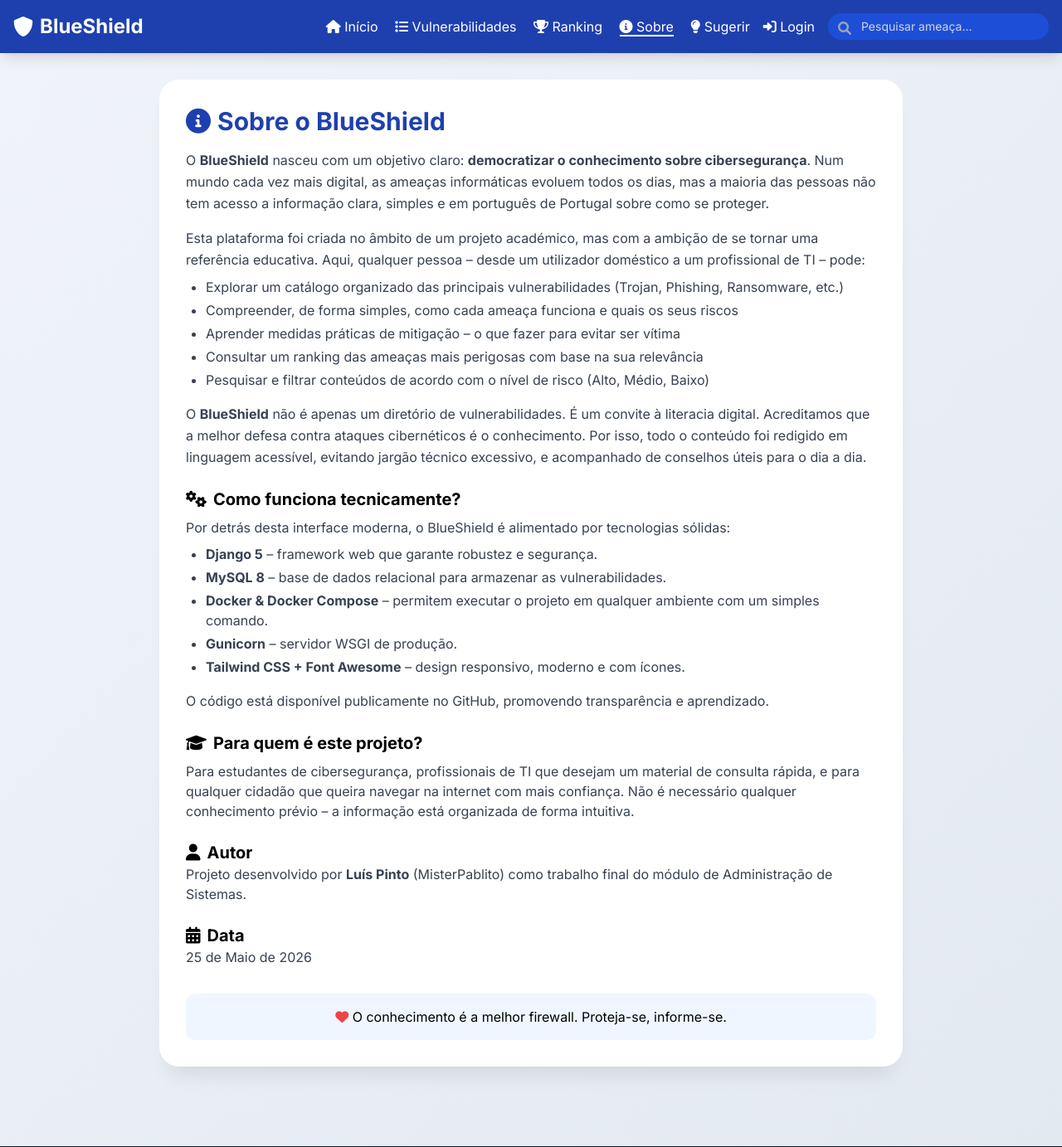
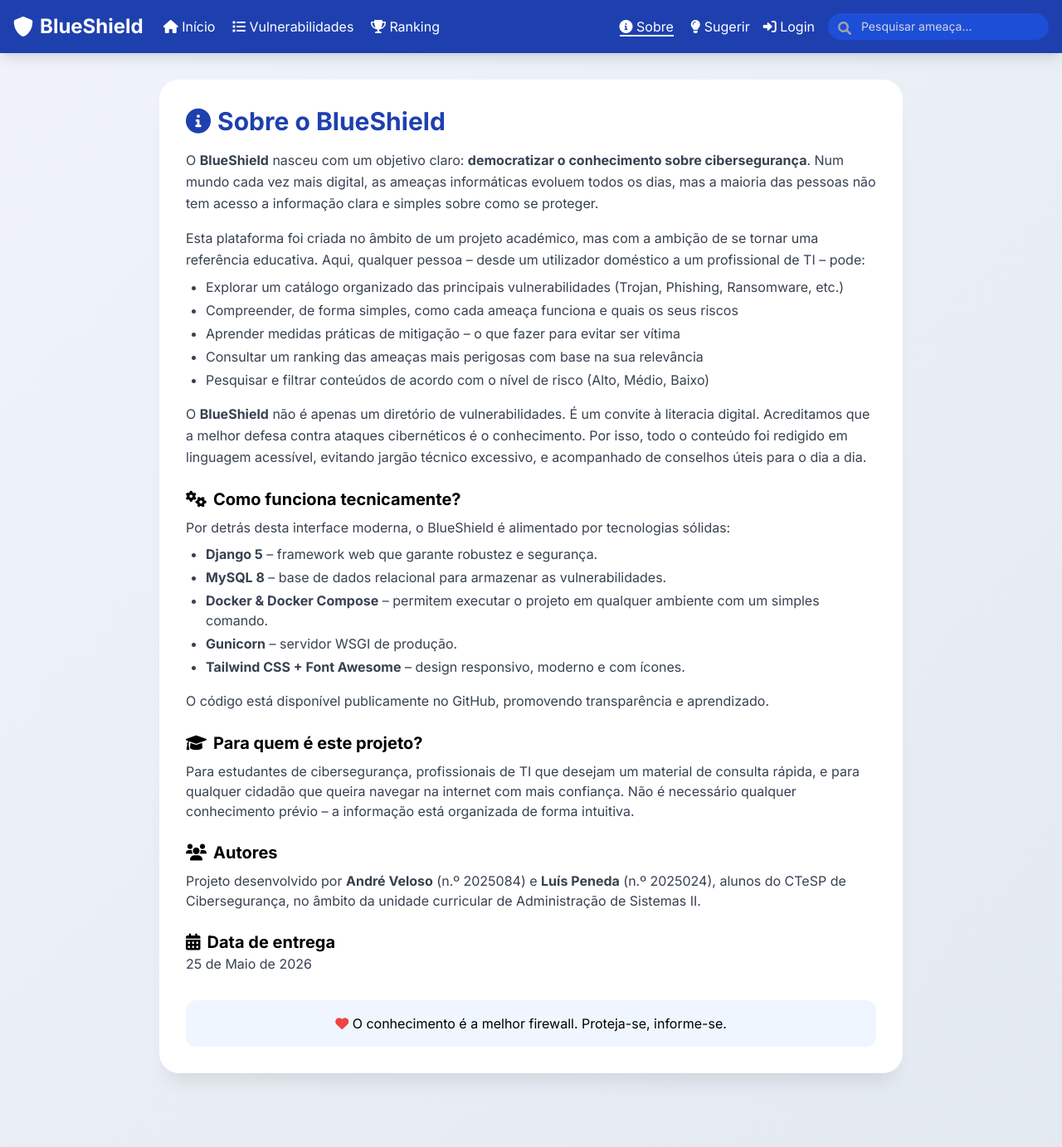
Before and after one commit to MisterPablito/Web-Server-Blue-Shield, a Django app: page /about/ in a window 1280 px wide. Shown: the top 1383 px of the page at 83% size. Run offline with Django 5.2, Linux system fonts and the light colour scheme; parts of the project's set-up code (start-up, migrations or seed data) failed here and were passed over; some libraries are stand-ins or nearby versions.

Commit message:
Corrige navbar: Sobre e Sugerir à direita; actualiza autores na página Sobre

```diff
--- a/social/templates/social/about.html
+++ b/social/templates/social/about.html
@@ -5,7 +5,7 @@
     <h1 class="text-3xl font-bold text-blue-800 flex items-center gap-2"><i class="fas fa-info-circle"></i> Sobre o BlueShield</h1>
     <p class="mt-4 text-gray-700 leading-relaxed">
         O <strong>BlueShield</strong> nasceu com um objetivo claro: <strong>democratizar o conhecimento sobre cibersegurança</strong>.
-        Num mundo cada vez mais digital, as ameaças informáticas evoluem todos os dias, mas a maioria das pessoas não tem acesso a informação clara, simples e em português de Portugal sobre como se proteger.
+        Num mundo cada vez mais digital, as ameaças informáticas evoluem todos os dias, mas a maioria das pessoas não tem acesso a informação clara e simples sobre como se proteger.
     </p>
     <p class="mt-4 text-gray-700 leading-relaxed">
         Esta plataforma foi criada no âmbito de um projeto académico, mas com a ambição de se tornar uma referência educativa.
@@ -41,9 +41,12 @@
         Para estudantes de cibersegurança, profissionais de TI que desejam um material de consulta rápida, e para qualquer cidadão que queira navegar na internet com mais confiança.
         Não é necessário qualquer conhecimento prévio – a informação está organizada de forma intuitiva.
     </p>
-    <h2 class="text-xl font-bold mt-6 flex items-center gap-2"><i class="fas fa-user"></i> Autor</h2>
-    <p class="text-gray-700">Projeto desenvolvido por <strong>Luís Pinto</strong> (MisterPablito) como trabalho final do módulo de Administração de Sistemas.</p>
-    <h2 class="text-xl font-bold mt-6 flex items-center gap-2"><i class="fas fa-calendar-alt"></i> Data</h2>
+    <h2 class="text-xl font-bold mt-6 flex items-center gap-2"><i class="fas fa-users"></i> Autores</h2>
+    <p class="mt-2 text-gray-700">
+        Projeto desenvolvido por <strong>André Veloso</strong> (n.º 2025084) e <strong>Luís Peneda</strong> (n.º 2025024),
+        alunos do CTeSP de Cibersegurança, no âmbito da unidade curricular de Administração de Sistemas II.
+    </p>
+    <h2 class="text-xl font-bold mt-6 flex items-center gap-2"><i class="fas fa-calendar-alt"></i> Data de entrega</h2>
     <p class="text-gray-700">25 de Maio de 2026</p>
     <div class="mt-8 p-4 bg-blue-50 rounded-xl text-center">
         <i class="fas fa-heart text-red-500"></i> O conhecimento é a melhor firewall. Proteja-se, informe-se.
--- a/social/templates/social/base.html
+++ b/social/templates/social/base.html
@@ -25,12 +25,19 @@
 <body>
     <nav class="bg-blue-800 text-white shadow-lg sticky top-0 z-50">
         <div class="container mx-auto px-4 py-4 flex flex-wrap justify-between items-center">
-            <a href="/" class="text-2xl font-bold flex items-center gap-2"><i class="fas fa-shield-alt"></i> BlueShield</a>
-            <div class="flex items-center gap-4">
+            <!-- Lado esquerdo: logótipo + links principais -->
+            <div class="flex items-center space-x-6">
+                <a href="/" class="text-2xl font-bold flex items-center gap-2"><i class="fas fa-shield-alt"></i> BlueShield</a>
                 <div class="space-x-4 text-sm sm:text-base">
                     <a href="/" class="hover:text-blue-200 transition {% if request.path == '/' %}nav-active{% endif %}"><i class="fas fa-home"></i> Início</a>
                     <a href="/lista/" class="hover:text-blue-200 transition {% if request.path == '/lista/' %}nav-active{% endif %}"><i class="fas fa-list"></i> Vulnerabilidades</a>
                     <a href="/ranking/" class="hover:text-blue-200 transition {% if request.path == '/ranking/' %}nav-active{% endif %}"><i class="fas fa-trophy"></i> Ranking</a>
+                </div>
+            </div>
+
+            <!-- Lado direito: Sobre + Sugerir + Login + barra de pesquisa -->
+            <div class="flex items-center gap-4">
+                <div class="space-x-4 text-sm sm:text-base">
                     <a href="/about/" class="hover:text-blue-200 transition {% if request.path == '/about/' %}nav-active{% endif %}"><i class="fas fa-info-circle"></i> Sobre</a>
                     <a href="/sugestoes/" class="hover:text-blue-200 transition"><i class="fas fa-lightbulb"></i> Sugerir</a>
                 </div>
@@ -44,6 +51,7 @@
                 </form>
             </div>
         </div>
+        <!-- Barra de pesquisa para telemóvel (aparece abaixo) -->
         <div class="md:hidden px-4 pb-3">
             <form action="/lista/" method="get" class="relative">
                 <i class="fas fa-search absolute left-3 top-2.5 text-gray-400"></i>
@@ -56,10 +64,8 @@
         {% block content %}{% endblock %}
     </main>
 
-    <!-- RODAPÉ INSTITUCIONAL COMPLETO -->
     <footer class="bg-gray-900 text-gray-300 mt-16">
         <div class="container mx-auto px-6 py-10">
-            <!-- Informação académica centralizada -->
             <div class="max-w-4xl mx-auto text-center">
                 <div class="flex justify-center items-center gap-2 text-sm text-gray-400 mb-3">
                     <span class="w-12 h-px bg-gray-700"></span>
@@ -81,8 +87,6 @@
                     <span class="w-12 h-px bg-gray-700"></span>
                 </div>
             </div>
-
-            <!-- Linha final de copyright e aviso educativo -->
             <div class="border-t border-gray-800 mt-8 pt-6 text-center">
                 <p class="text-sm">
                     &copy; <span id="currentYear"></span> <span class="font-semibold text-white">BlueShield</span> • Projeto académico de cibersegurança
@@ -98,18 +102,15 @@
     <div id="backToTop" class="back-to-top"><i class="fas fa-arrow-up"></i></div>
 
     <script>
-        // Botão "Voltar ao topo"
         const btn = document.getElementById('backToTop');
         if (btn) {
             window.addEventListener('scroll', () => btn.style.display = window.scrollY > 200 ? 'flex' : 'none');
             btn.addEventListener('click', () => window.scrollTo({ top: 0, behavior: 'smooth' }));
         }
-        // Ano dinâmico no footer
         const yearSpan = document.getElementById('currentYear');
         if (yearSpan) yearSpan.innerText = new Date().getFullYear();
     </script>
 
-    <!-- Autocomplete da barra de pesquisa -->
     <script>
         const searchInput = document.getElementById('searchInput');
         const suggestionsBox = document.getElementById('searchSuggestions');
```
